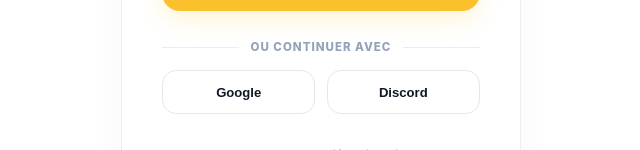
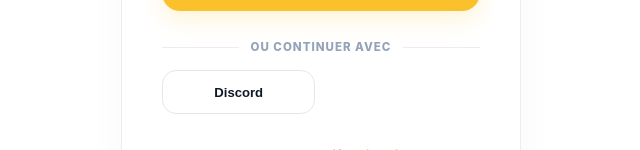
Before and after one commit to SemiSteria/BeeFootFlow_Front, a Vue app in the folder frontend/: page / in a window 1280 px wide. Shown: the part 650-800 px from the top of the page, without its empty margins (319-959 px from the left). Built offline with nearby package versions, Linux system fonts and the light colour scheme; no server answers.

Commit message:
remove: google button

```diff
--- a/frontend/src/views/FirstPageView.vue
+++ b/frontend/src/views/FirstPageView.vue
@@ -133,13 +133,6 @@
               <span>ou continuer avec</span>
             </div>
             <div class="social-buttons">
-              <button
-                type="button"
-                class="social-btn google"
-                @click="handleSocialLogin('google')"
-              >
-                Google
-              </button>
               <button
                 type="button"
                 class="social-btn discord"
```
Also changed, not shown: 1 other file (tests, documents, lock files or other folders).
